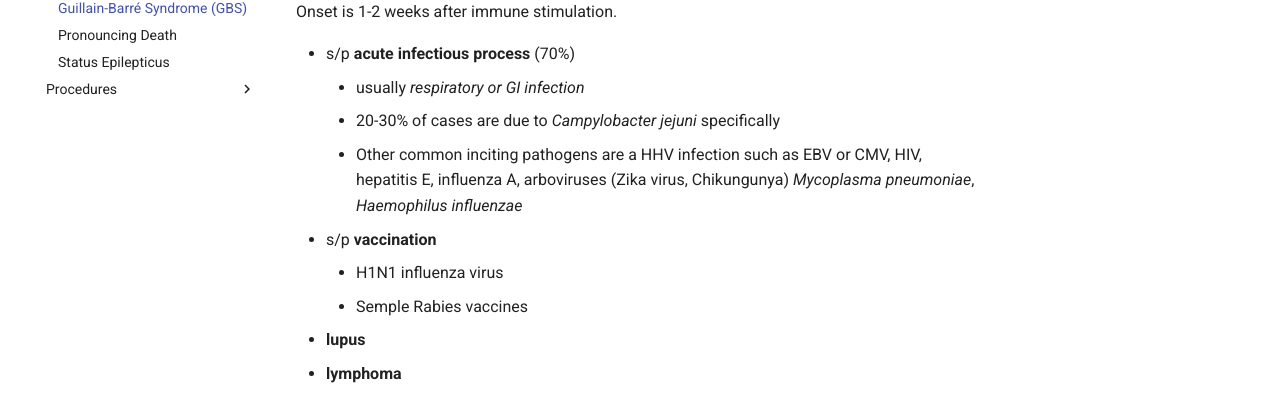
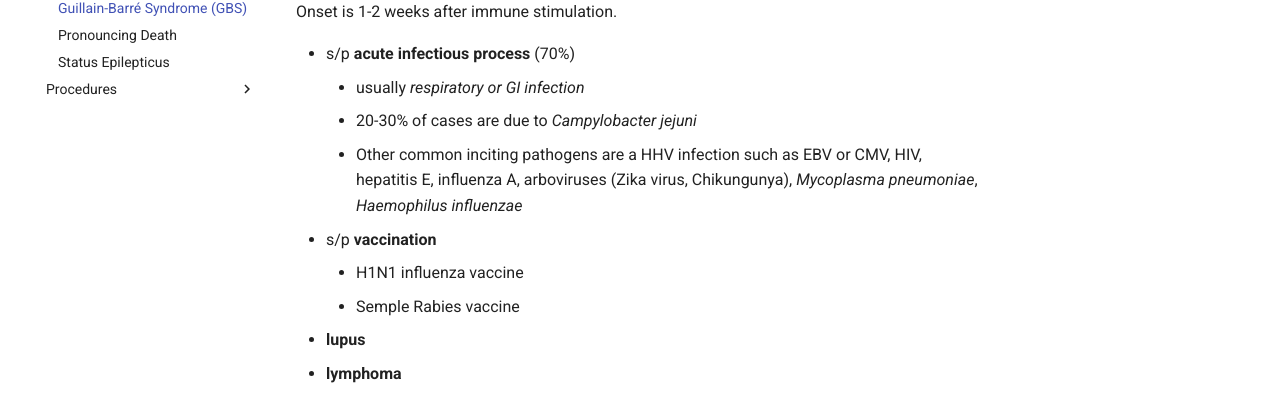
Before and after one commit to jzpero/mdnotes, an MkDocs documentation site: the page built from docs/Neurology/Guillain-Barré Syndrome.md, in a window 1280 px wide and 900 px high. Shown: the part 399-801 px from the top of the window. Built offline with MkDocs 1.6.1 and Material for MkDocs 9.7.7, drawn with Linux system fonts in a browser that asks for light colours; some of the changed text lies outside the part shown.

```diff
--- a/docs/Neurology/Guillain-Barré Syndrome.md
+++ b/docs/Neurology/Guillain-Barré Syndrome.md
@@ -7,11 +7,11 @@ Onset is 1-2 weeks after immune stimulation.
 
 - s/p **acute infectious process** (70%)
     - usually *respiratory or GI infection*
-    - 20-30% of cases are due to *Campylobacter jejuni* specifically
-    - Other common inciting pathogens are a HHV infection such as EBV or CMV, HIV, hepatitis E, influenza A, arboviruses (Zika virus, Chikungunya) *Mycoplasma pneumoniae*, *Haemophilus influenzae*
+    - 20-30% of cases are due to *Campylobacter jejuni*
+    - Other common inciting pathogens are a HHV infection such as EBV or CMV, HIV, hepatitis E, influenza A, arboviruses (Zika virus, Chikungunya), *Mycoplasma pneumoniae*, *Haemophilus influenzae*
 - s/p **vaccination**
-    - H1N1 influenza virus
-    - Semple Rabies vaccines
+    - H1N1 influenza vaccine
+    - Semple Rabies vaccine
 - **lupus**
 - **lymphoma**
 
```
Also changed, not shown: other parts of docs/Neurology/Guillain-Barré Syndrome.md (+2 -2 lines).
